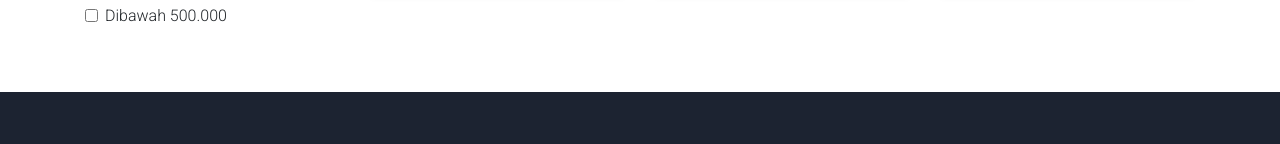
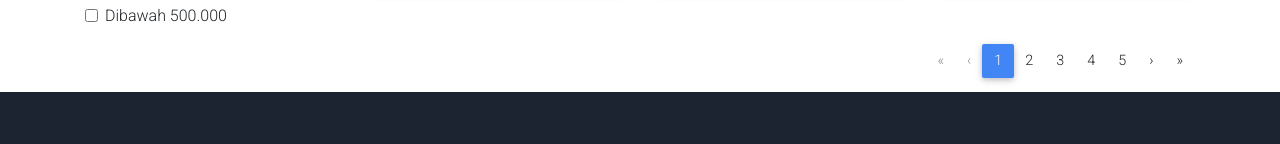
Before and after one commit to raviprayoga/Oszaa, a React (Create React App) app in the folder client/: page /pria in a window 1280 px wide. Shown: the part 598-742 px from the top of the page. Built offline with nearby package versions, Linux system fonts and the light colour scheme; what google-maps-react would draw is missing.

Commit message:
Update KatalogPriaPage.js

```diff
--- a/client/src/components/viewsUser/KatalogPriaPage.js
+++ b/client/src/components/viewsUser/KatalogPriaPage.js
@@ -137,6 +137,46 @@ class KatalogPriaPage extends React.Component{
                         </div>
                         </Col>
                     </Row>
+
+                    <Pagination className="pagination">
+                        <PaginationItem disabled>
+                            <PaginationLink first href="#" />
+                        </PaginationItem>
+                        <PaginationItem disabled>
+                            <PaginationLink previous href="#" />
+                        </PaginationItem>
+                        <PaginationItem active>
+                            <PaginationLink href="#">
+                            1
+                            </PaginationLink>
+                        </PaginationItem>
+                        <PaginationItem>
+                            <PaginationLink href="#">
+                            2
+                            </PaginationLink>
+                        </PaginationItem>
+                        <PaginationItem>
+                            <PaginationLink href="#">
+                            3
+                            </PaginationLink>
+                        </PaginationItem>
+                        <PaginationItem>
+                            <PaginationLink href="#">
+                            4
+                            </PaginationLink>
+                        </PaginationItem>
+                        <PaginationItem>
+                            <PaginationLink href="#">
+                            5
+                            </PaginationLink>
+                        </PaginationItem>
+                        <PaginationItem>
+                            <PaginationLink next href="#" />
+                        </PaginationItem>
+                        <PaginationItem>
+                            <PaginationLink last href="#" />
+                        </PaginationItem>
+                    </Pagination>
                 </Container>
 
             </div>
```
